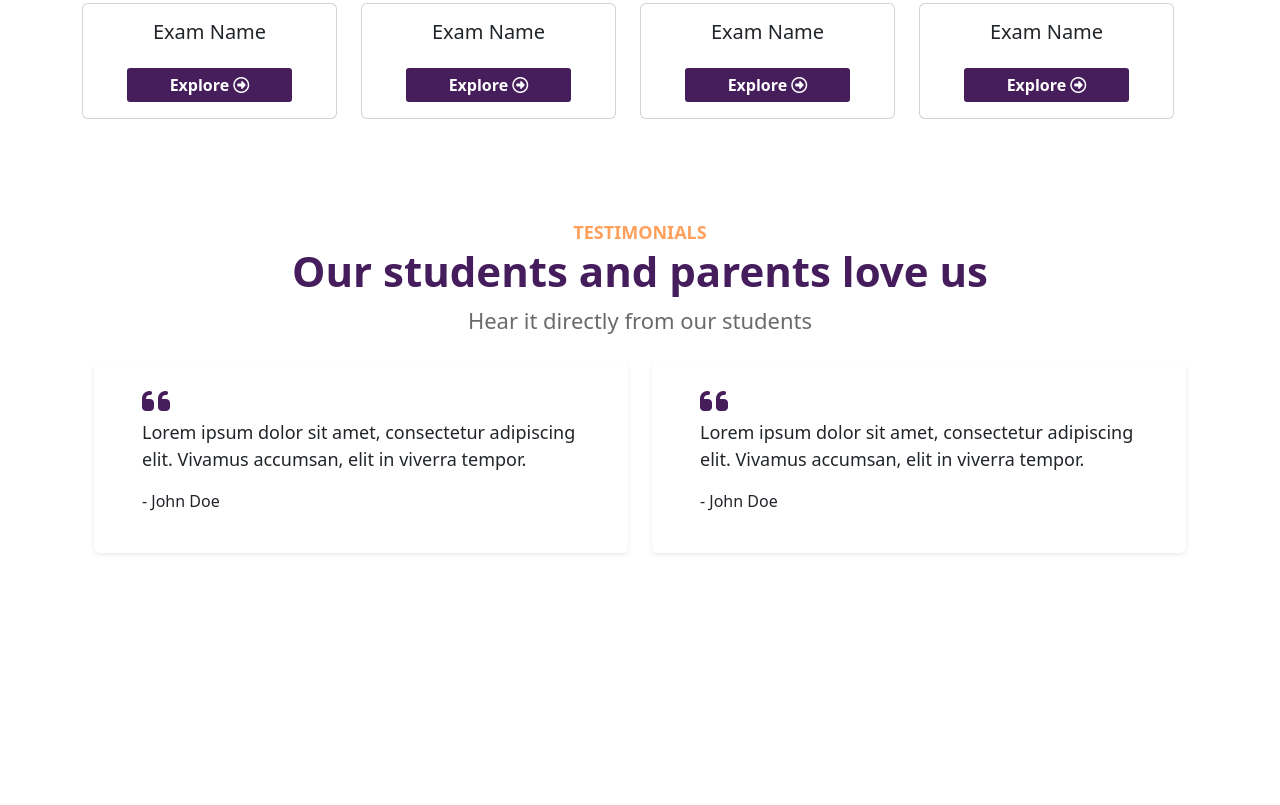
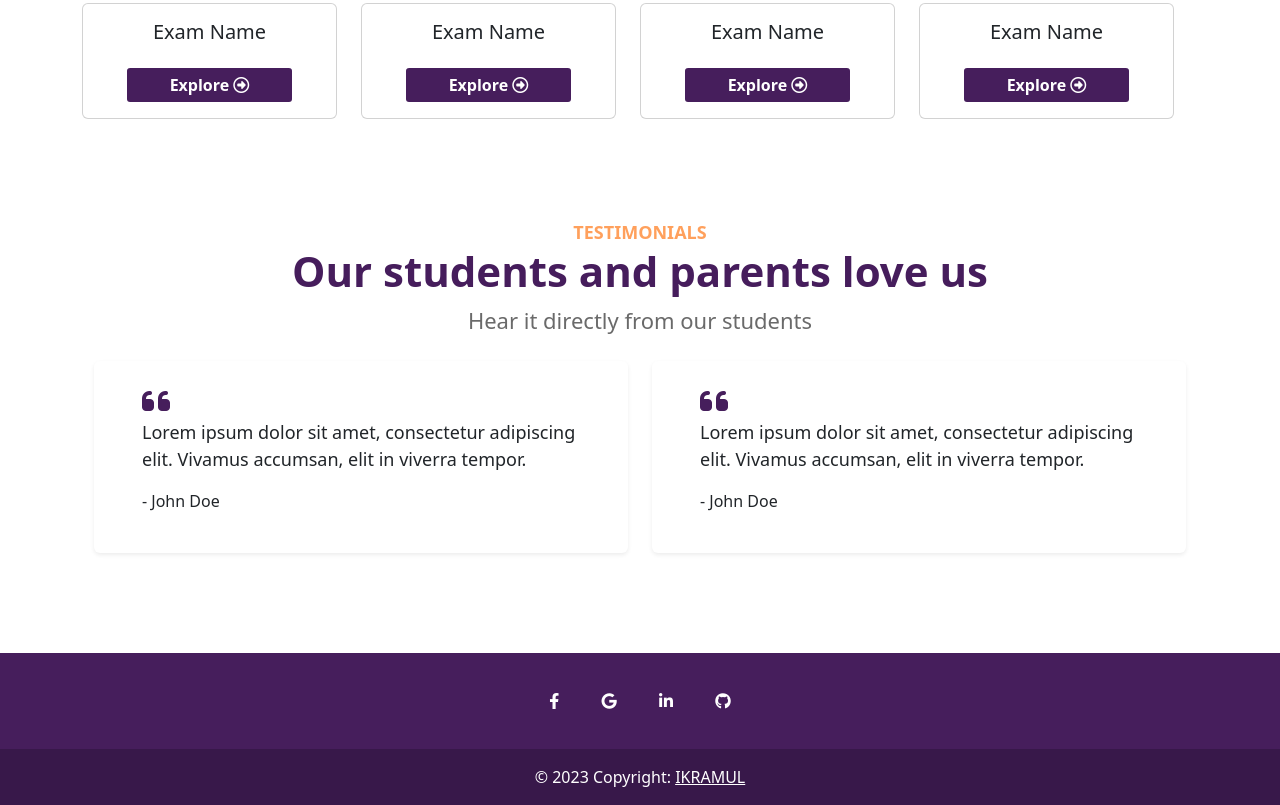
Before and after one commit to ikramulhasan1/Exam-System-Ui, a plain HTML site: page index.html in a window 1280 px wide. Shown: the part 1456-2261 px from the top of the page. Before the commit the page ends 2109 px from the top, so only its background shows below. Drawn offline with nearby package versions, Linux system fonts and the light colour scheme.

Commit message:
footer customize

```diff
--- a/assets/css/style.css
+++ b/assets/css/style.css
@@ -94,6 +94,10 @@
     font-size: 16px !important;
 }
 
-.quotationColor {
+.navyBlueColor {
     color: var(--navyBlue) !important;
 }
+
+.navyBlueBgColor {
+    background-color: var(--navyBlue) !important;
+}
--- a/index.html
+++ b/index.html
@@ -240,7 +240,7 @@
                 <div class="row">
                     <div class="col-lg-6">
                         <div class="card px-5 py-4 border-0 shadow-sm">
-                            <span><i class="fa-solid fa-quote-left fs-2 quotationColor"></i></span>
+                            <span><i class="fa-solid fa-quote-left fs-2 navyBlueColor"></i></span>
                             <p class="text-start testimonialText">Lorem ipsum dolor sit amet, consectetur adipiscing
                                 elit.
                                 Vivamus
@@ -251,7 +251,7 @@
 
                     <div class="col-lg-6">
                         <div class="card px-5 py-4 border-0 shadow-sm">
-                            <span><i class="fa-solid fa-quote-left fs-2 quotationColor"></i></span>
+                            <span><i class="fa-solid fa-quote-left fs-2 navyBlueColor"></i></span>
                             <p class="text-start testimonialText">Lorem ipsum dolor sit amet, consectetur adipiscing
                                 elit.
                                 Vivamus
@@ -265,9 +265,41 @@
         </section>
     </main>
 
-    <footer class="sectionMargin">
 
+    <footer class="navyBlueBgColor text-center text-white sectionMargin">
+        <!-- Grid container -->
+        <div class="container p-4 pb-0">
+            <!-- Section: Social media -->
+            <section class="mb-4">
+                <!-- Facebook -->
+                <a class="btn btn-outline-light btn-floating m-1"
+                    href="https://www.facebook.com/profile.php?id=100005469316899" role="button"><i
+                        class="fab fa-facebook-f"></i></a>
+
+                <!-- Google -->
+                <a class="btn btn-outline-light btn-floating m-1" href="#!" role="button"><i
+                        class="fab fa-google"></i></a>
+
+                <!-- Linkedin -->
+                <a class="btn btn-outline-light btn-floating m-1" href="https://www.linkedin.com/in/theikramulhasan/"
+                    role="button"><i class="fab fa-linkedin-in"></i></a>
+
+                <!-- Github -->
+                <a class="btn btn-outline-light btn-floating m-1" href="https://github.com/ikramulhasan1"
+                    role="button"><i class="fab fa-github"></i></a>
+            </section>
+            <!-- Section: Social media -->
+        </div>
+        <!-- Grid container -->
+
+        <!-- Copyright -->
+        <div class="text-center p-3" style="background-color: rgba(0, 0, 0, 0.2);">
+            © 2023 Copyright:
+            <a class="text-white" href="#">IKRAMUL</a>
+        </div>
+        <!-- Copyright -->
     </footer>
+
 
 
     <script src="https://cdn.jsdelivr.net/npm/bootstrap@5.3.2/dist/js/bootstrap.bundle.min.js"
```
